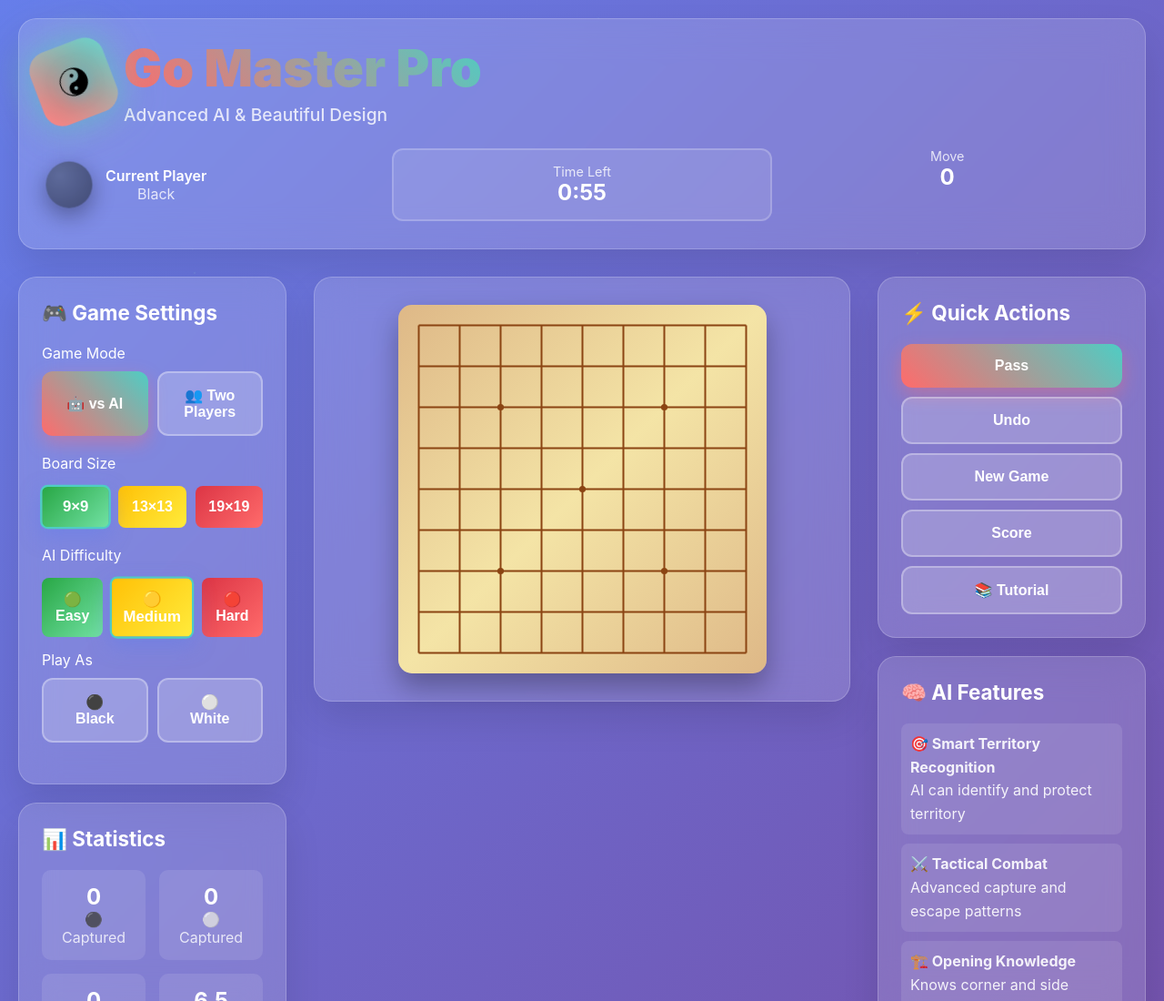
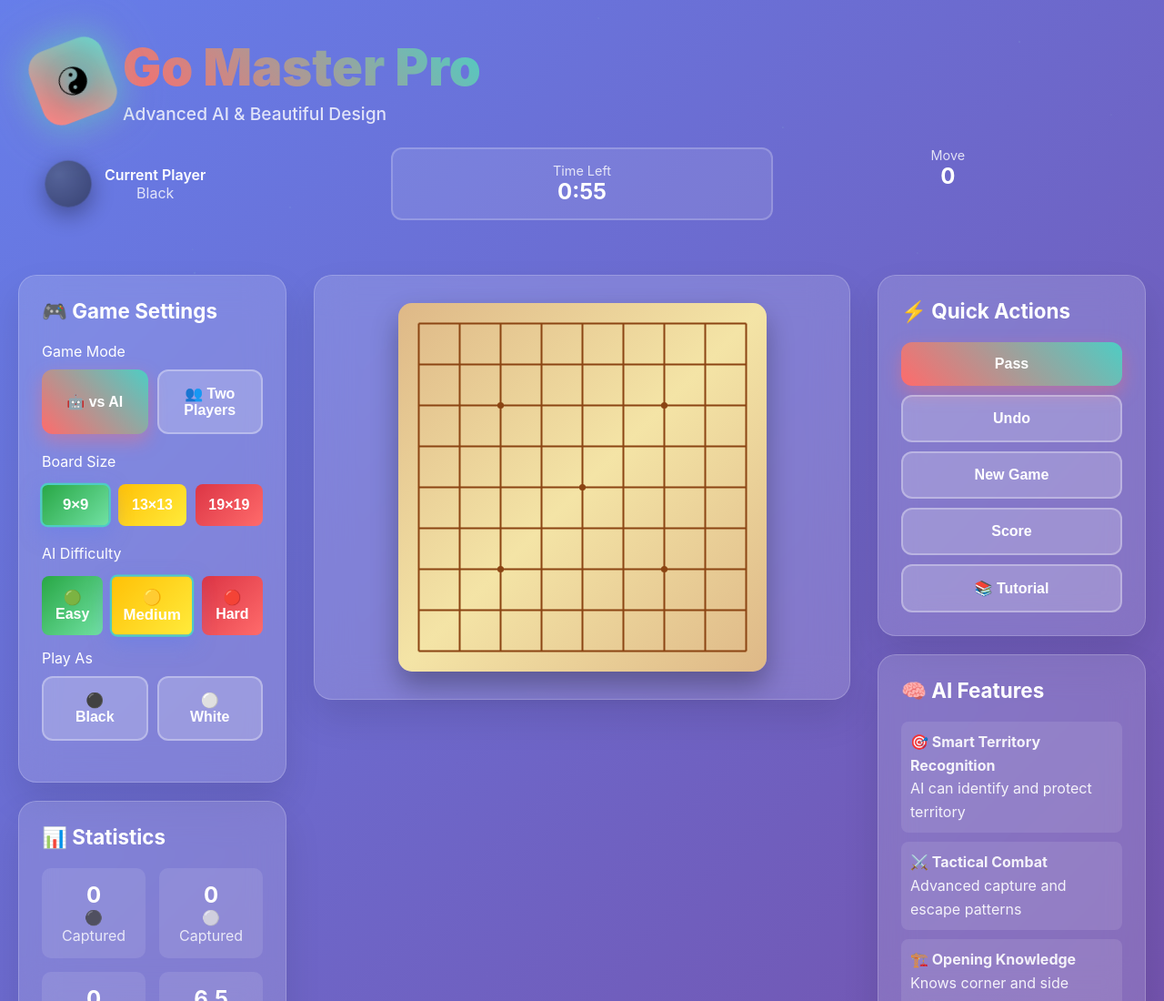
Before and after one commit to anh627/hhhhhhh, a plain HTML site: page index.html in a window 1280 px wide. Shown: the top 1100 px of the page at 91% size. Drawn offline with Linux system fonts and the light colour scheme.

Commit message:
Update index.html

```diff
--- a/index.html
+++ b/index.html
@@ -110,16 +110,15 @@
 
 /* CSS cho header */
 .header {
-    width: 100%; /* Chiếm hết chiều rộng của container */
-    background: rgba(255, 255, 255, 0.15);
-    backdrop-filter: blur(20px);
-    border: 1px solid rgba(255, 255, 255, 0.2);
-    border-radius: 20px;
-    padding: 20px; /* Giảm từ 30px để tiết kiệm không gian */
+    width: 100%;
+    background: transparent;   /* bỏ lớp nền mờ trắng */
+    backdrop-filter: none;     /* bỏ hiệu ứng mờ */
+    border: none;              /* bỏ viền trắng */
+             /* bỏ bo góc (nếu muốn dính full màn hình) */
+    padding: 20px;
     margin-bottom: 30px;
     animation: slideIn 0.8s ease-out;
-    box-shadow: 0 20px 40px rgba(0, 0, 0, 0.1);
-    box-sizing: border-box;
+              /* bỏ bóng đổ nếu không muốn */
 }
 
 /* CSS cho header-content */
```
